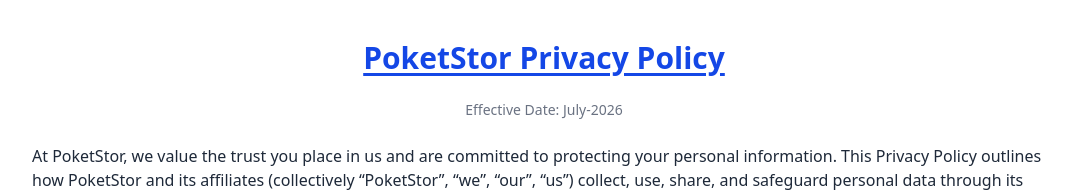
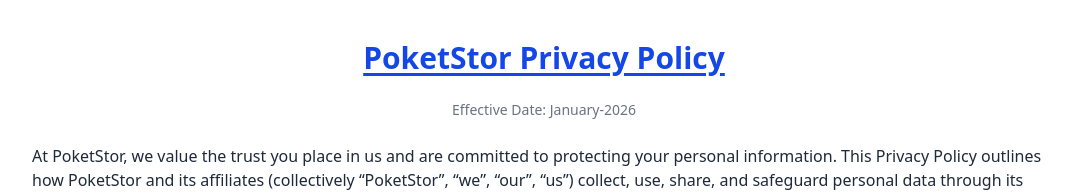
Before and after one commit to JahfarEv/pocketStore, a React (Vite) app: page /privacypolicy in a window 1280 px wide. Shown: the top 192 px of the page, without its empty margins (96-1168 px from the left). Built offline with nearby package versions, Linux system fonts and the light colour scheme.

Commit message:
privacy_policy_date

```diff
--- a/src/components/PrivacyPolicy.jsx
+++ b/src/components/PrivacyPolicy.jsx
@@ -14,7 +14,7 @@ const PrivacyPolicy = () => {
         </h1>
 
         <p className="text-center text-sm text-gray-500">
-          Effective Date: July-2026
+          Effective Date: January-2026
         </p>
 
         <p>
```
